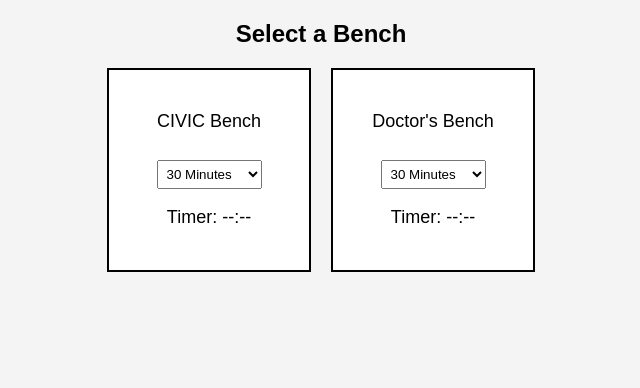
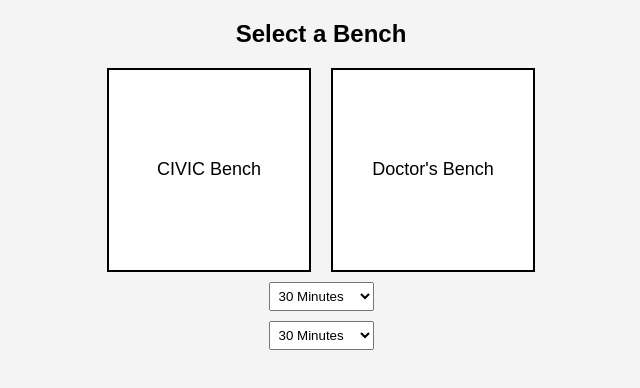
Before and after one commit to ksugeeth/PC-Status, a website with bundled scripts: page index.html in a window 1280 px wide. Shown: the whole page, without its empty margins (319-959 px from the left). Built offline with nearby package versions, Linux system fonts and the light colour scheme; no server answers.

Commit message:
Update index.html

```diff
--- a/index.html
+++ b/index.html
@@ -3,34 +3,36 @@
 <head>
     <meta charset="UTF-8">
     <meta name="viewport" content="width=device-width, initial-scale=1.0">
-    <title>Bench Selection</title>
+    <title>Bench Tracker</title>
     <link rel="stylesheet" href="styles.css">
 </head>
 <body>
     <h2>Select a Bench</h2>
 
     <div class="bench-container">
-        <div class="bench" id="civicBench">
-            <p>CIVIC Bench</p>
+        <div class="bench" id="civicBench">CIVIC Bench</div>
+        <div class="bench" id="doctorsBench">Doctor's Bench</div>
+    </div>
+
+    <!-- Timer dropdowns below each bench -->
+    <div class="timer-container">
         <select id="civicTimer">
             <option value="30">30 Minutes</option>
             <option value="60">60 Minutes</option>
             <option value="120">120 Minutes</option>
         </select>
-            <p id="civicCountdown">Timer: --:--</p>
+        <span id="civicCountdown"></span>
     </div>
 
-        <div class="bench" id="doctorsBench">
-            <p>Doctor's Bench</p>
+    <div class="timer-container">
         <select id="doctorsTimer">
             <option value="30">30 Minutes</option>
             <option value="60">60 Minutes</option>
             <option value="120">120 Minutes</option>
         </select>
-            <p id="doctorsCountdown">Timer: --:--</p>
-        </div>
+        <span id="doctorsCountdown"></span>
     </div>
 
-    <script src="script.js" type="module"></script>
+    <script type="module" src="script.js"></script>
 </body>
 </html>
```
Lines whose indentation alone changed are shown as unchanged.
